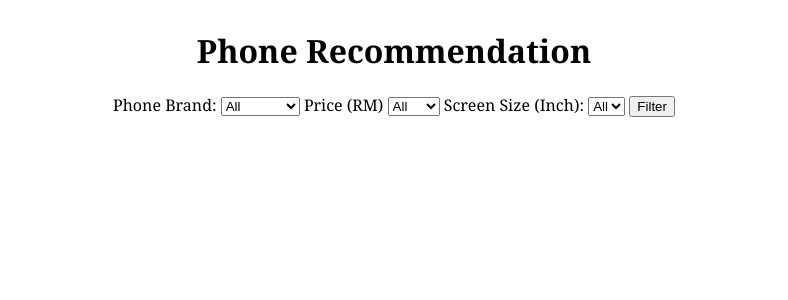
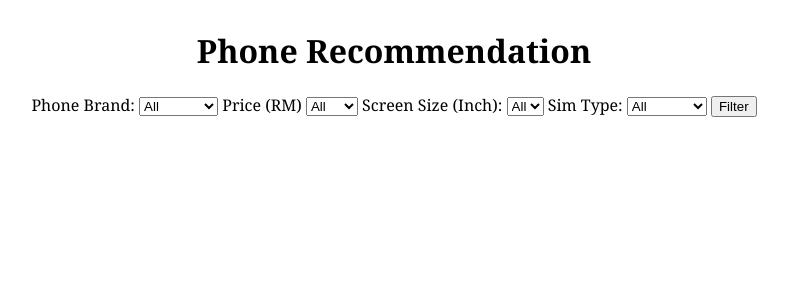
Before and after one commit to Lixuan0913/project, a Flask app: template templates/home.html in a window 1280 px wide. Shown: the top 300 px of the page, without its empty margins (246-1034 px from the left). Run offline with Flask 3, Linux system fonts and the light colour scheme; the template is opened without the code that fills it, so the values that code supplies are empty.

```diff
--- a/main.py
+++ b/main.py
@@ -14,12 +14,13 @@ def home():
     if request.method == "POST":
         brand_name = request.form.get("brand")
         price = request.form.get('price')
-        size = request.form.get('size')
+        screen_size = request.form.get('screen_size')
+        sim = request.form.get('sim')
 
         conn = get_db_connection()
         cursor = conn.cursor()
 
-        cursor.execute("SELECT * FROM phones WHERE brand = ?, size = ? AND price = ?", (brand_name, size, price))
+        cursor.execute("SELECT * FROM phones WHERE brand = ?, screen_size = ?, sim = ? AND price = ?", (brand_name, screen_size, sim, price))
         phones = cursor.fetchall()
 
         conn.close()
--- a/templates/home.html
+++ b/templates/home.html
@@ -46,11 +46,18 @@
                     </select>
                 </label>
                 <label>Screen Size (Inch):
-                    <select name="size">
+                    <select name="screen_size">
                         <option value="">All</option>
                         <option value="6">6</option>
                         <option value="7">7</option>
                         <option value="8">8</option>
+                    </select>
+                </label>
+                <label>Sim Type:
+                    <select name="sim">
+                        <option value="">All</option>
+                        <option value="eSIM">eSIM</option>
+                        <option value="nano-SIM">nano-SIM</option>
                     </select>
                 </label>
                 <button type="submit">Filter</button>
@@ -63,6 +70,8 @@
                     <img src="{{ url_for('static', filename=phone['image_filename']) }}" alt="{{ phone['brand'] }}">
                     <p>{{ phone['brand'] }}</p>
                     <p>RM {{ phone['price'] }}</p>
+                    <p>Screen Size: {{ phone['screen_size'] }}</p>
+                    <p>Sim Type: {{ phone['sim'] }}</p>
                 </div>
             {% endfor %}
         </div>
```
Also changed, not shown: init_db.py (+2 -7 lines), phones.db, 1 other file.
